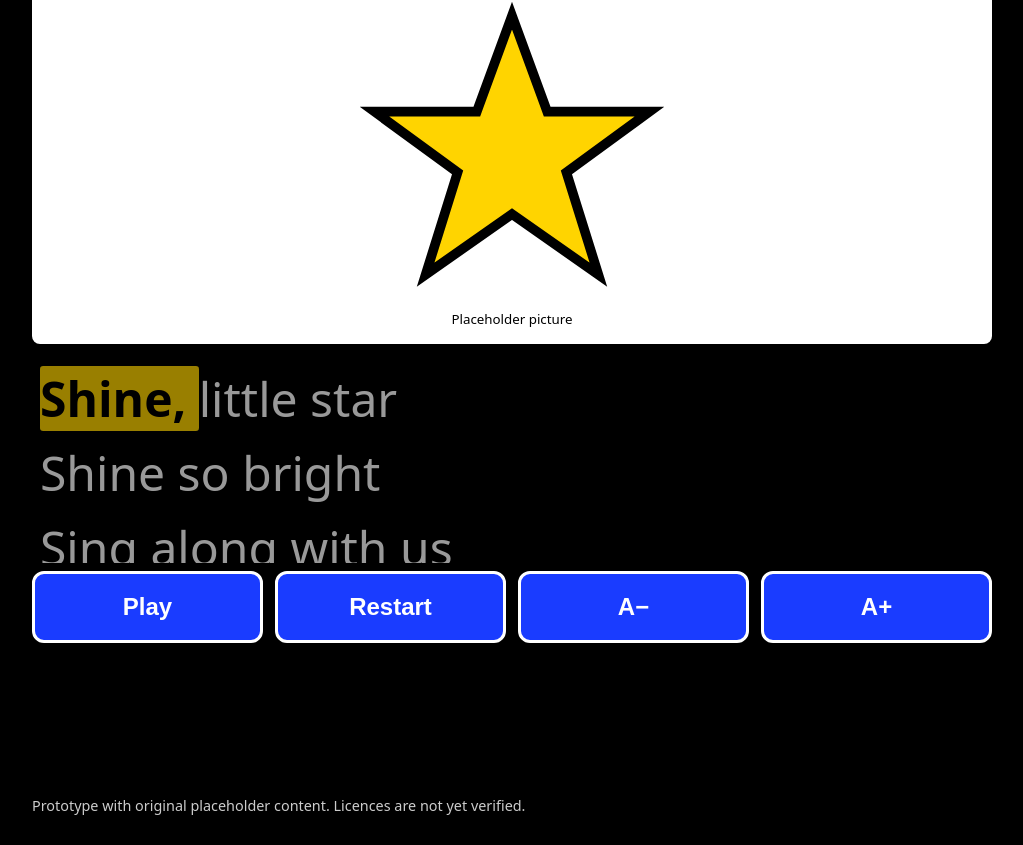
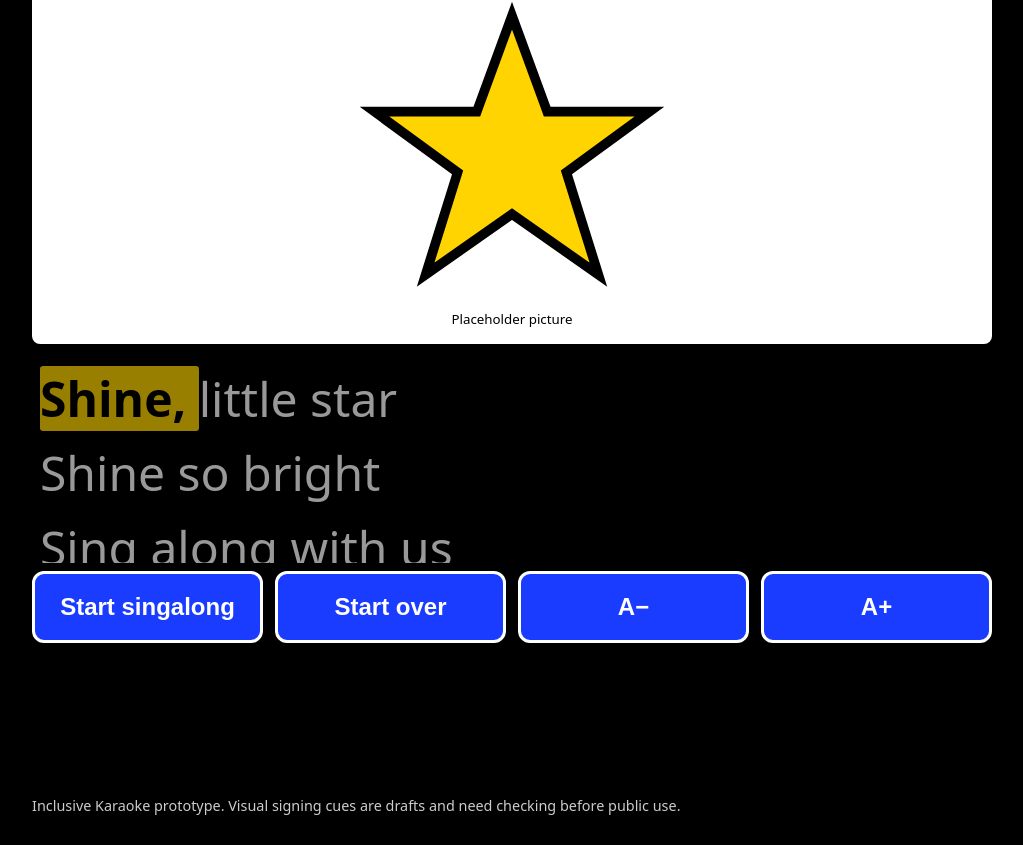
Before and after one commit to ray-seal/Inclusive-Karaoke, a Next.js app: page /sing in a window 1280 px wide. Shown: the part 149-994 px from the top of the page, without its empty margins (128-1151 px from the left). Built offline with nearby package versions, Linux system fonts and the light colour scheme.

Commit message:
Update Karaoke.tsx

```diff
--- a/src/components/Karaoke.tsx
+++ b/src/components/Karaoke.tsx
@@ -1,5 +1,7 @@
+
 "use client";
-import { useState } from "react";
+
+import { useEffect, useState } from "react";
 import type { Song } from "@/lib/types";
 import { useAudioPlayer } from "@/hooks/useAudioPlayer";
 import { activeAsset } from "@/lib/sync";
@@ -9,30 +11,115 @@ import { VisualSupportPanel } from "./VisualSupportPanel";
 export function Karaoke({ songs }: { songs: Song[] }) {
   const [songId, setSongId] = useState(songs[0].id);
   const [size, setSize] = useState(2);
+  const [countdown, setCountdown] = useState<number | null>(null);
+
   const song = songs.find((s) => s.id === songId) ?? songs[0];
-  const { time, playing, play, pause, restart } = useAudioPlayer(song.audio.src);
+  const { time, playing, pause, restart } =
+    useAudioPlayer(song.audio.src);
+
+  useEffect(() => {
+    if (countdown === null) return;
+
+    const timer = window.setTimeout(() => {
+      if (countdown === 1) {
+        setCountdown(null);
+        restart();
+      } else {
+        setCountdown(countdown - 1);
+      }
+    }, 1000);
+
+    return () => window.clearTimeout(timer);
+  }, [countdown, restart]);
+
+  function startSingalong() {
+    if (playing) {
+      pause();
+      setCountdown(null);
+    } else {
+      setCountdown(5);
+    }
+  }
+
+  function startOver() {
+    setCountdown(null);
+    restart();
+  }
 
   return (
-    <main className="app" style={{ ["--lyric-size" as string]: `${size * 1.25 + 0.5}rem` }}>
+    <main
+      className="app"
+      style={{
+        ["--lyric-size" as string]: `${size * 1.25 + 0.5}rem`,
+      }}
+    >
       <h1>{song.title}</h1>
+
       {songs.length > 1 && (
         <label>
-          Song{" "}
-          <select value={songId} onChange={(e) => setSongId(e.target.value)}>
-            {songs.map((s) => <option key={s.id} value={s.id}>{s.title}</option>)}
+          Choose a song{" "}
+          <select
+            value={songId}
+            disabled={countdown !== null}
+            onChange={(e) => {
+              setCountdown(null);
+              setSongId(e.target.value);
+            }}
+          >
+            {songs.map((s) => (
+              <option key={s.id} value={s.id}>
+                {s.title}
+              </option>
+            ))}
           </select>
         </label>
       )}
+
+      {countdown !== null && (
+        <div className="countdown" role="status" aria-live="assertive">
+          <span>Get ready!</span>
+          <strong>{countdown}</strong>
+        </div>
+      )}
+
       <VisualSupportPanel asset={activeAsset(song, time)} />
+
       <LyricsDisplay lines={song.lyrics} time={time} />
+
       <div className="controls">
-        <button onClick={playing ? pause : play}>{playing ? "Pause" : "Play"}</button>
-        <button onClick={restart}>Restart</button>
-        <button onClick={() => setSize((s) => Math.max(1, s - 1))} aria-label="Smaller text">A−</button>
-        <button onClick={() => setSize((s) => Math.min(5, s + 1))} aria-label="Larger text">A+</button>
+        <button
+          onClick={startSingalong}
+          disabled={countdown !== null}
+        >
+          {playing
+            ? "Pause"
+            : countdown !== null
+              ? "Get ready…"
+              : "Start singalong"}
+        </button>
+
+        <button onClick={startOver}>Start over</button>
+
+        <button
+          onClick={() => setSize((s) => Math.max(1, s - 1))}
+          aria-label="Smaller text"
+        >
+          A−
+        </button>
+
+        <button
+          onClick={() => setSize((s) => Math.min(5, s + 1))}
+          aria-label="Larger text"
+        >
+          A+
+        </button>
       </div>
+
       <footer>
-        <p>Prototype with original placeholder content. Licences are not yet verified.</p>
+        <p>
+          Inclusive Karaoke prototype. Visual signing cues are drafts
+          and need checking before public use.
+        </p>
       </footer>
     </main>
   );
```
